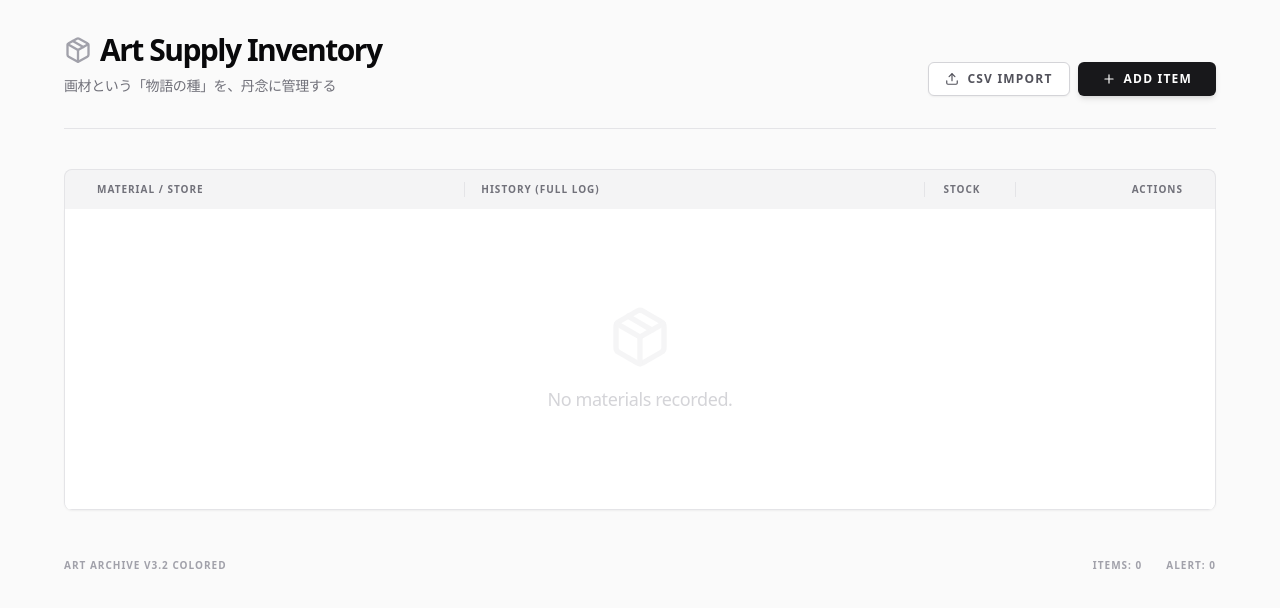
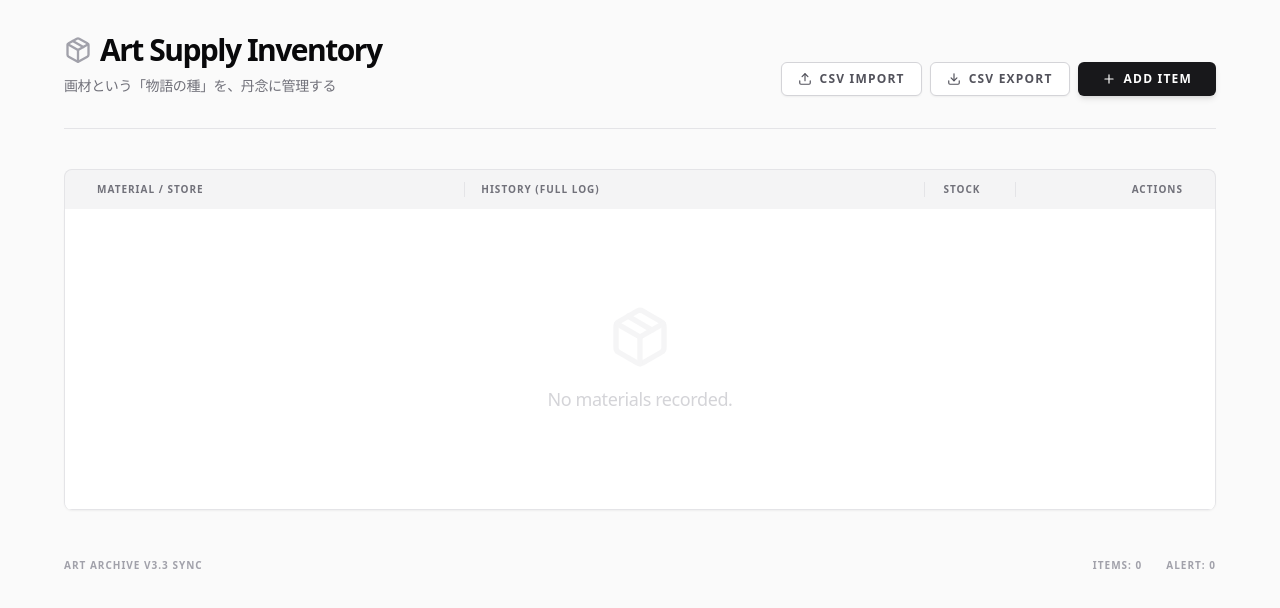
Before and after one commit to masakame88/art-inventory, a React (Vite) app: page / in a window 1280 px wide. Shown: the top 608 px of the page. Built offline with nearby package versions, Linux system fonts and the light colour scheme.

Commit message:
Update App.jsx

```diff
--- a/App.jsx
+++ b/App.jsx
@@ -23,7 +23,50 @@
     localStorage.setItem('art_inventory_v3', JSON.stringify(items));
   }, [items]);
 
-  // CSV Parsing Logic
+  // CSV Export Logic
+  const handleCSVExport = () => {
+    if (items.length === 0) return;
+
+    // BOM for Excel (UTF-8)
+    let csvContent = "\ufeff";
+    csvContent += "入庫日,品名,数量,使用日,数量,購入店,残り\n";
+
+    items.forEach(item => {
+      const logs = item.logs;
+      // Calculate remaining per log for the export display if needed,
+      // but here we just follow the structure.
+      let currentStock = 0;
+
+      logs.forEach((log, idx) => {
+        if (log.type === 'in') currentStock += log.qty;
+        else currentStock -= log.qty;
+
+        const row = [
+          log.type === 'in' ? log.date : '',
+          idx === 0 ? `"${item.name}"` : '',
+          log.type === 'in' ? log.qty : '',
+          log.type === 'out' ? log.date : '',
+          log.type === 'out' ? log.qty : '',
+          idx === 0 ? `"${item.store}"` : '',
+          currentStock
+        ];
+        csvContent += row.join(",") + "\n";
+      });
+      // Add an empty line between items for readability, matching user's CSV
+      csvContent += ",,,,,,\n";
+    });
+
+    const blob = new Blob([csvContent], { type: 'text/csv;charset=utf-8;' });
+    const url = URL.createObjectURL(blob);
+    const link = document.createElement("a");
+    link.setAttribute("href", url);
+    link.setAttribute("download", "画材リスト_更新済.csv");
+    document.body.appendChild(link);
+    link.click();
+    document.body.removeChild(link);
+  };
+
+  // CSV Parsing Logic - Now with Overwrite Capability
   const handleCSVUpload = (e) => {
     const file = e.target.files[0];
     if (!file) return;
@@ -32,7 +75,7 @@
     reader.onload = (event) => {
       const text = event.target.result;
       const lines = text.split(/\r?\n/);
-      const newItems = [];
+      const newItemsMap = new Map();
       let currentItem = null;
 
       let headerFound = false;
@@ -40,7 +83,7 @@
       lines.forEach((line) => {
         const cols = line.split(',').map(c => c.trim().replace(/^"|"$/g, ''));
 
-        if (cols.includes('品名') && cols.includes('入庫日')) {
+        if (cols.includes('品名') && (cols.includes('入庫日') || cols.includes('入庫'))) {
           headerFound = true;
           return;
         }
@@ -60,25 +103,38 @@
             store: store || '',
             logs: []
           };
-          if (inQty && !isNaN(inQty)) {
+          if (inQty && !isNaN(inQty) && inQty !== "") {
             currentItem.logs.push({ type: 'in', date: formatDate(inDate), qty: Number(inQty), note: 'インポート' });
           }
-          if (useDate && useQty && !isNaN(useQty)) {
+          if (useDate && useQty && !isNaN(useQty) && useQty !== "") {
             currentItem.logs.push({ type: 'out', date: formatDate(useDate), qty: Number(useQty), note: 'インポート' });
           }
-          newItems.push(currentItem);
+          newItemsMap.set(name, currentItem);
         } else if (currentItem) {
-          if (inQty && !isNaN(inQty)) {
+          if (inQty && !isNaN(inQty) && inQty !== "") {
             currentItem.logs.push({ type: 'in', date: formatDate(inDate), qty: Number(inQty), note: '追加読込' });
           }
-          if (useDate && useQty && !isNaN(useQty)) {
+          if (useDate && useQty && !isNaN(useQty) && useQty !== "") {
             currentItem.logs.push({ type: 'out', date: formatDate(useDate), qty: Number(useQty), note: '追加読込' });
           }
         }
       });
 
-      if (newItems.length > 0) {
-        setItems(prev => [...prev, ...newItems]);
+      if (newItemsMap.size > 0) {
+        setItems(prev => {
+          const updated = [...prev];
+          newItemsMap.forEach((newItem, name) => {
+            const index = updated.findIndex(existing => existing.name === name);
+            if (index !== -1) {
+              // Overwrite with new data from CSV
+              updated[index] = { ...newItem, id: updated[index].id };
+            } else {
+              // Add as new
+              updated.push(newItem);
+            }
+          });
+          return updated;
+        });
       }
     };
     reader.readAsText(file);
@@ -133,6 +189,13 @@
           >
             <Upload size={14} />
             CSV Import
+          </button>
+          <button
+            onClick={handleCSVExport}
+            className="flex items-center gap-2 px-4 py-2 bg-white border border-zinc-300 rounded-md hover:bg-zinc-50 transition-colors text-xs font-bold uppercase tracking-widest text-zinc-600 shadow-sm"
+          >
+            <Download size={14} />
+            CSV Export
           </button>
           <button
             onClick={() => setShowAddModal(true)}
@@ -251,7 +314,7 @@
 
       {/* Footer Info */}
       <footer className="max-w-6xl mx-auto mt-12 pb-12 flex justify-between items-center text-[10px] font-black tracking-widest text-zinc-400 uppercase">
-        <div>Art Archive v3.2 Colored</div>
+        <div>Art Archive v3.3 Sync</div>
         <div className="flex gap-6">
           <span>Items: {items.length}</span>
           <span>Alert: {items.filter(i => getItemStats(i).remaining <= 2).length}</span>
```
